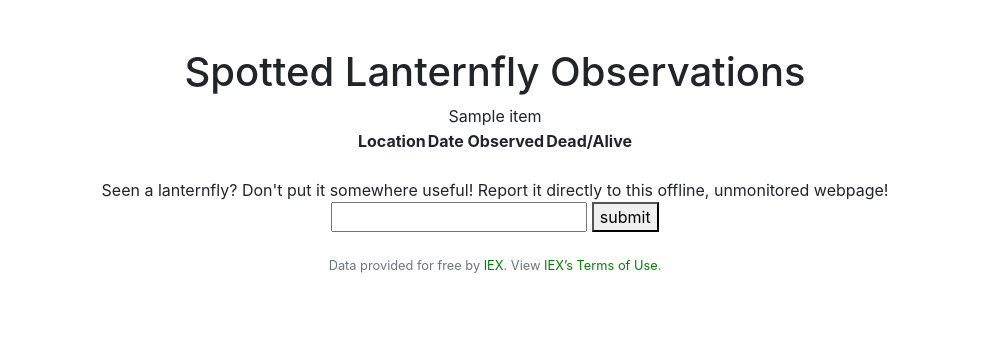
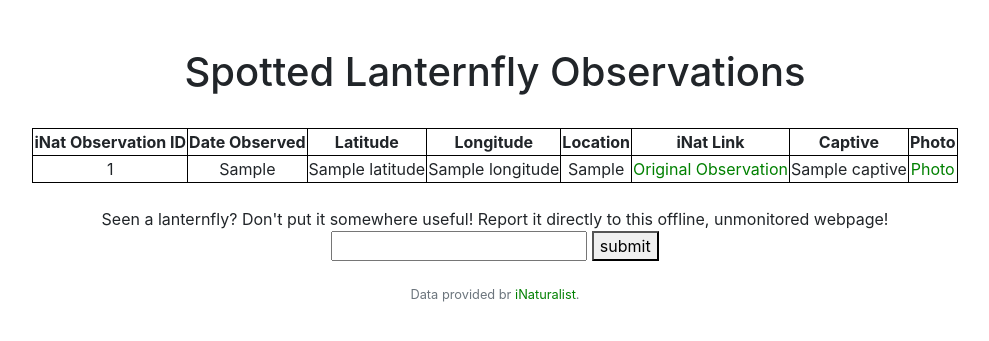
Before and after one commit to mihtmo/mitchwebb.me, a Flask app: page /spottedlanternfly in a window 1280 px wide. Shown: the top 341 px of the page, without its empty margins (145-1134 px from the left). Run offline with Flask 2, Linux system fonts and the light colour scheme; a database or web service that is not in the repository returns one stand-in record (values such as "Sample title"); data that the repository does not hold is empty; some libraries are stand-ins or nearby versions.

Commit message:
THE DATA WORKS! IT'S SHOWING RESULTS!
Added table on Lanternfly page showing the first 200 results from iNat. Will need to get authorization for more results.

```diff
--- a/app.py
+++ b/app.py
@@ -10,7 +10,7 @@ def frontpage():
 
 
 @mitchwebb.route("/spottedlanternfly")
-def lanternfly():
+def slfly():
     # Run spottedlanternfly.py
     observations = spottedlanternfly()
     return render_template("spottedlanternfly.html", observations=observations)
--- a/spottedlanternfly.py
+++ b/spottedlanternfly.py
@@ -3,10 +3,11 @@ from requests import get
 import os
 import psycopg2
 
+
 def spottedlanternfly():
     site = "https://www.inaturalist.org"
-    endpoint = "/observations.json?orderby=observed_on&license=any&taxon_id=324726&quality_grade=research&swlng=-178.2&swlat=6.6&nelng=-49.0&nelat=83.3&per_page=200"
+    endpoint = "/observations.json?orderby=observed_on&license=any&taxon_id=324726&" \
+               "quality_grade=research&swlng=-178.2&swlat=6.6&nelng=-49.0&nelat=83.3&per_page=200"
     response = get(f"{site}{endpoint}")
     observations = response.json()
-
-    return (observations)
+    return observations
--- a/static/styles.css
+++ b/static/styles.css
@@ -49,3 +49,8 @@ main img
     /* Constrain images on small screens */
     max-width: 100%;
 }
+
+table, th, td {
+    border: 1px solid black;
+    border-collapse: collapse;
+}
--- a/templates/frontpage.html
+++ b/templates/frontpage.html
@@ -17,8 +17,8 @@
     <body class='container' style='text-align:center;'>
         <h2>Mitch Webb</h2>
         <br>
-        <a href="http://127.0.0.1:5000/me">me</a>
+        <a href="https://www.mitchwebb.me/me">me</a>
         |
-        <a href="http://127.0.0.1:5000/spottedlanternfly">spotted lanternfly</a>
+        <a href="https://www.mitchwebb.me/spottedlanternfly">spotted lanternfly</a>
     </body>
 {% endblock %}
--- a/templates/spottedlanternfly.html
+++ b/templates/spottedlanternfly.html
@@ -10,15 +10,29 @@
 
         <h1>Spotted Lanternfly Observations</h1>
 
+        <br>
+
         <table style="margin-left: auto; margin-right:auto;">
             <tr>
+                <th>iNat Observation ID</th>
+                <th>Date Observed</th>
+                <th>Latitude</th>
+                <th>Longitude</th>
                 <th>Location</th>
-                <th>Date Observed</th>
-                <th>Dead/Alive</th>
+                <th>iNat Link</th>
+                <th>Captive</th>
+                <th>Photo</th>
             </tr>
-            {{ observations }}
-            {% for observation in observations %}
+            {% for row in observations %}
                 <tr>
+                    <td>{{ row['id'] }}</td>
+                    <td>{{ row['observed_on_string'] }}</td>
+                    <td>{{ row['latitude'] }}</td>
+                    <td>{{ row['longitude'] }}</td>
+                    <td>{{ row['place_guess'] }}</td>
+                    <td><a href="{{ row['uri'] }}">Original Observation</a></td>
+                    <td>{{ row['captive'] }}</td>
+                    <td><a href="{{ row['photos'][0]['medium_url'] }}">Photo</a></td>
                 </tr>
             {% endfor %}
         </table>
@@ -33,7 +47,7 @@
 
     <br>
     <footer class="small text-center text-muted">
-        Data provided for free by <a href="https://iextrading.com/developer">IEX</a>. View <a href="https://iextrading.com/api-exhibit-a/">IEX’s Terms of Use</a>.
+        Data provided br <a href="https://api.inaturalist.org/v1/docs/">iNaturalist</a>.
     </footer>
 
 {% endblock %}
```
Also changed, not shown: 1 other file.
